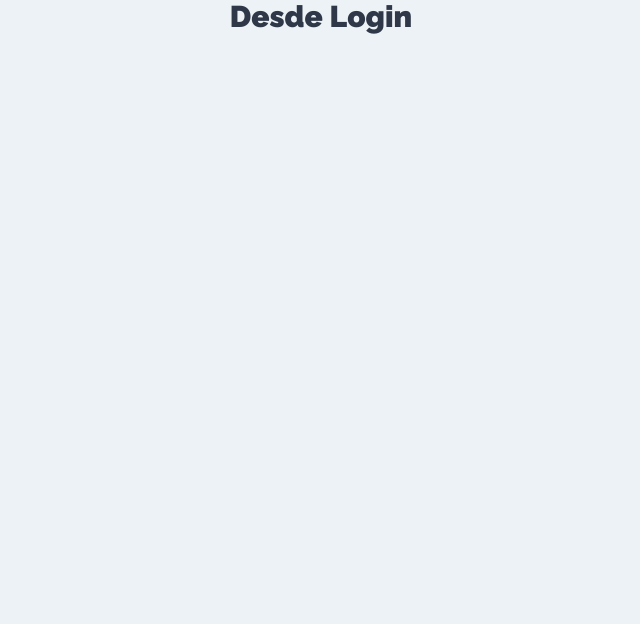
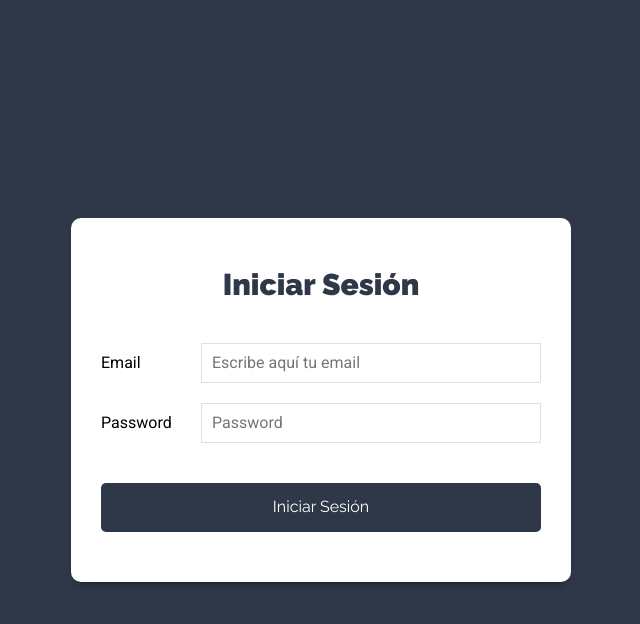
Before and after one commit to pipe473/MERNTasks-Cliente, a React (Create React App) app: page / in a window 1280 px wide. Shown: the top 624 px of the page, without its empty margins (319-959 px from the left). Built offline with nearby package versions, Linux system fonts and the light colour scheme.

Commit message:
Creando el formulario de Login

```diff
--- a/src/components/auth/Login.js
+++ b/src/components/auth/Login.js
@@ -1,8 +1,47 @@
 import React from 'react';
 
 const Login = () => {
+
+const onChange = () => {
+
+}
+
     return (
-        <h1>Desde Login</h1>
+        <div className="form-usuario">
+            <div className="contenedor-form sombra-dark">
+                <h1>Iniciar Sesión</h1>
+
+                <form>
+                    <div className="campo-form">
+                        <label htmlFor="email">Email</label>
+                        <input
+                            type="email"
+                            id="email"
+                            name="email"
+                            placeholder="Escribe aquí tu email"
+                            onChange={onChange}
+                        />
+                    </div>
+                    <div className="campo-form">
+                        <label htmlFor="password">Password</label>
+                        <input
+                            type="password"
+                            id="password"
+                            name="password"
+                            placeholder="Password"
+                            onChange={onChange}
+                        />
+                    </div>
+                    <div className="campo-form">
+                        <input
+                            type="submit"
+                            className="btn btn-primario btn-block"
+                            value="Iniciar Sesión"
+                        />
+                    </div>
+                </form>
+            </div>
+        </div>
      );
 }
 
```
